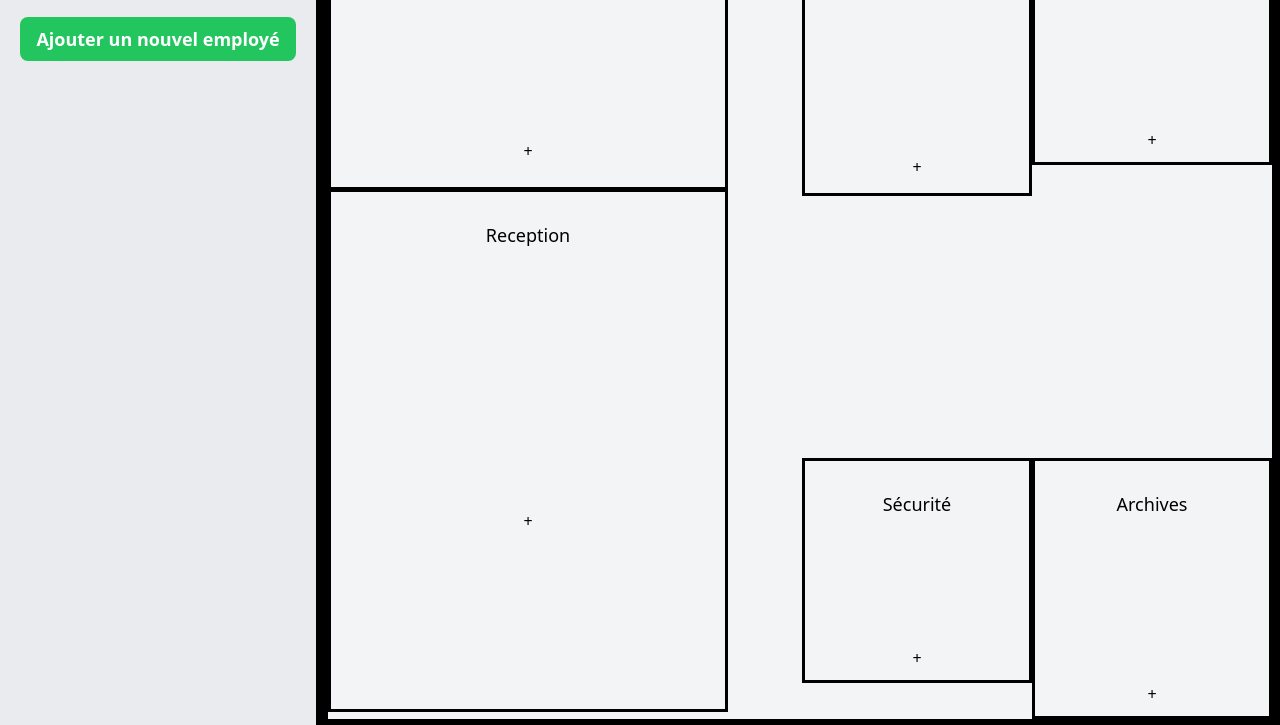
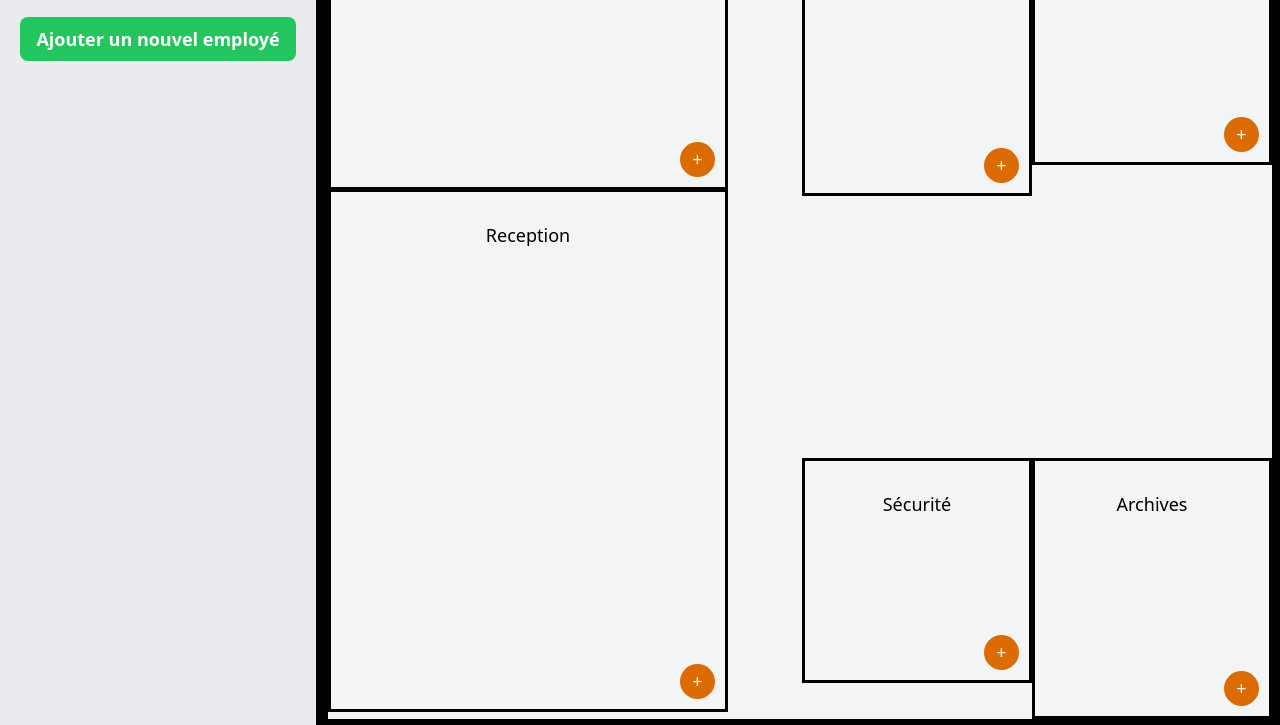
Before and after one commit to DoaeChemchaoui/WorkSphere, a plain HTML site: page index.html in a window 1280 px wide. Shown: the part 73-798 px from the top of the page. Drawn offline with nearby package versions, Linux system fonts and the light colour scheme.

Commit message:
Ajout et mise à jour des containers pour les workers dans chaque zone avec overflow et hauteur maximale

```diff
--- a/src/style.css
+++ b/src/style.css
@@ -121,3 +121,22 @@
     overflow-y: auto;
     flex: 1;
 }
+
+.btn-zone {
+    position:absolute;
+    bottom:10px;
+    right:10px;
+    background-color:#db6b02;
+    border:none;
+    color:white;
+    font-size:18px;
+    border-radius:50%;
+    width:35px;
+    height:35px;
+    cursor:pointer;
+    transition: transform 0.3s;
+}
+.btn-zone:hover {
+    background-color: #783a00;
+    transform: scale(1.1);
+}
```
